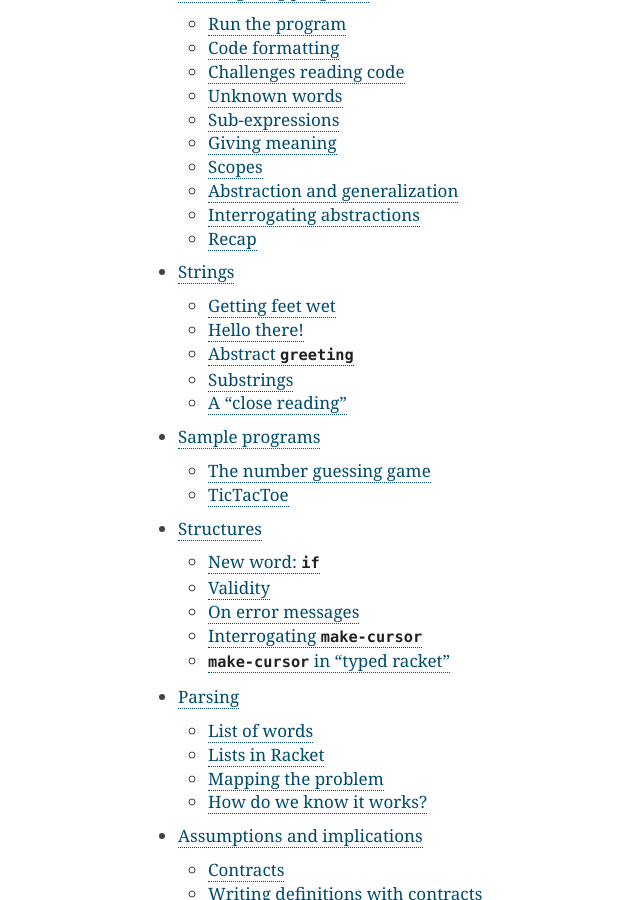
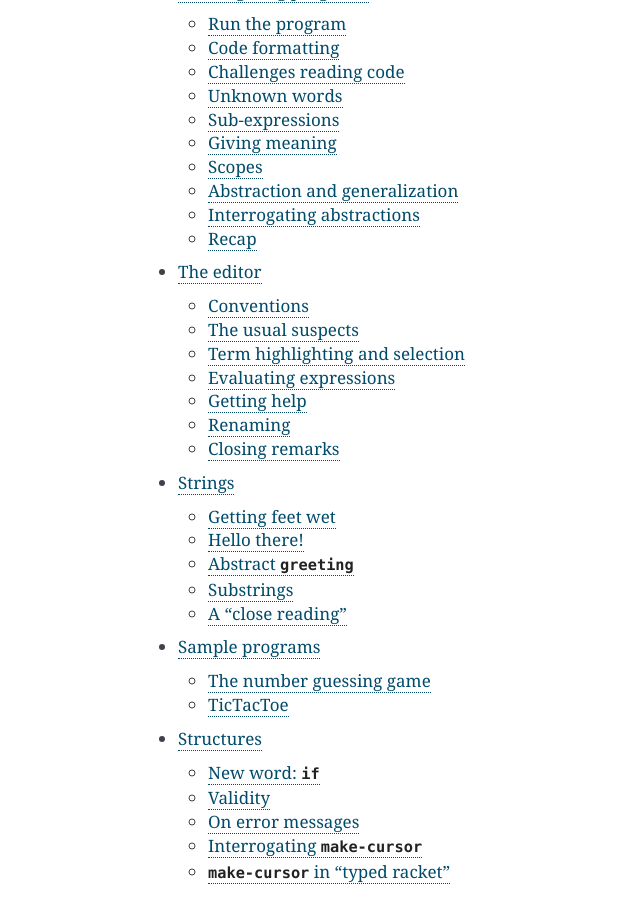
Before and after one commit to kreauniv/complit, a Sphinx documentation site: the page built from source/index.rst, in a window 1280 px wide and 900 px high, scrolled down 523 px. Shown: the whole window, without its empty margins (272-912 px from the left). Built offline with Sphinx 7.4.7, drawn with Linux system fonts in a browser that asks for light colours; some of the changed lines change nothing that is shown.

Commit message:
New section on editor

```diff
--- /dev/null
+++ b/source/editor.rst
@@ -0,0 +1,236 @@
+The editor
+==========
+
+The text editor plays an important role in the practice of computing, a role
+that often goes unrecognized in what goes for "computer science". When looking
+at programming as a literacy, the tools of the programmer also gain an
+importance, much like a type writer or a specific word processor will have a
+significance for a creative writer. We'll look at DrRacket's editor in the
+definitions and interactions windows a little so you can gain some familiarity
+with them.
+
+.. note:: There are also general purpose editors such as Vim, Emacs and (more
+   recently) Zed, which support multiple programming languages. For the purpose
+   of this course, we recommend you stick with DrRacket to avoid being distracted
+   by editor idiosyncrasies.
+
+Conventions
+-----------
+
+- We usually notate pressing the "Ctrl" key along with a letter, say, "x" as
+  ``C-x``. Here, we'll also use "C" to refer to the "Command" key on a Mac.
+- Similarly, we notate pressing the "Alt" key ("Option" on a Mac) with a letter "x"
+  as ``M-x`` where "M" stands for "Meta".
+- The shift key with a letter "x" will be notated as "S-x".
+- We'll write special keys like arrows, like ``<left>``, ``<up-arrow>`` and such.
+
+These may be combined. So ``M-C-x`` means "press the Alt key, the Ctrl key and then
+type the key ``x``".
+
+The usual suspects
+------------------
+
+Editor movements you're familiar with in other common editors also work in
+DrRacket. These include -
+
+- ``C-x`` is "Cut selected text"
+- ``C-c`` is "Copy selected text"
+- ``C-v`` is "Paste selected text"
+- ``<del>`` or ``<backspace>`` will delete the character immediately to the
+  left of the cursor, or the current selection if there is one.
+
+Term highlighting and selection
+-------------------------------
+
+Compound terms of the form ``(<term> <term> ...)`` can be "nested" within
+each other. So it is useful to know where a particular term ends if you're
+at a starting position, or vice versa.
+
+When your cursor position is just before the start of a compound term or just
+after the end of such a term, DrRacket will highlight the whole term. When you
+see the term being highlighted, you can then select it with a single key
+stroke. This highlighting is a very important clue for you since all valuable
+operations when working with programs work on whole terms, compound or simple.
+
+- ``M-S-<rightarrow>`` will select the highlighted term to the right of
+  the cursor, or the non-compound term immediately to its right.
+
+- Similarly ``M-S-<leftarrow>`` will operate on the highlighted term to the
+  left of the cursor, or the non-compound term immediately to its left.
+
+Non-compound terms like literals and identifiers will not be shown as
+highlighted.
+
+This highlighting and selection works the same way in the definitions window
+as well as in the interactions window.
+
+Sometimes you've broken sub-terms onto separate lines but not aligned them up
+in a legible manner. To do this, just select the term in the definitions window
+and press the ``<tab>`` key. In fact, you can select the entire contents of the
+window using ``C-a`` and press the ``<tab>`` key to align everything in the
+window. What this won't do for you is to break things up into lines, as how
+that is done is generally considered a "matter of taste".
+
+Evaluating expressions
+----------------------
+
+Getting DrRacket to tell you what an expression refers to is called
+"evaluation", for "finding out the value of". Remember that "value" is what we
+used to refer to a representation of a thing stored in computer memory. We've
+also said things like "identifiers refer to values".
+
+You do this by typing or pasting the term whose value you want to know, at
+the interaction window's "prompt" which looks like :hl`>`, and pressing the
+``<enter>`` key with your cursor at the end of the term. If your cursor happens
+to be somewhere in the middle of a term, then pressing ``<enter>`` will
+break the line at that point and create a multi-line term.
+
+If you want to evaluate the whole term in the interaction window prompt when
+your cursor is in the middle of the term somewhere other than at the end, you
+can just press ``M-<enter>``. The figures below show the various editing options.
+
+.. _fig-sb-unformatted-paste:
+
+.. figure:: images/sb-unformatted-paste.png
+   :align: center
+
+   When you copy a multi-line compound term from the definitions window
+   and paste it into the interactions window, it will appear literally as is
+   at first.
+
+.. _fig-sb-select-and-tab:
+
+.. figure:: images/sb-select-and-tab.png
+   :align: center
+
+   When you're in the situation of :numref:`fig-sb-unformatted-paste`, you can
+   select the whole term using ``M-S-<right>`` and press ``<tab>`` to properly
+   align the sub-terms as shown here.
+
+.. _fig-sb-eval-from-middle:
+
+.. figure:: images/sb-eval-from-middle.png
+   :align: center
+
+   In the interactions window, when you have an active expression at the prompt
+   and you want to evaluate it when your cursor is not at the end of the expression,
+   you can press ``M-<enter>``.
+
+.. _fig-sb-selected-subexpr:
+
+.. figure:: images/sb-selected-subexpr.png
+   :align: center
+
+   If you've already evaluated an expression in the interaction window and wish
+   to examine one of its sub-terms (a.k.a. sub-expressions), you can select the
+   sub-term and press ``M-<enter>`` to bring it into the active prompt.
+   Pressing ``<enter>`` again will evaluate just that term. This is a short cut
+   for copying that selection and pasting it into the active prompt using ``C-c
+   C-v``.
+
+To recall the earlier evaluated term in the interaction window, press the
+``<Esc>`` key followed by ``p``. We will write this as ``<Esc> p``, which means
+"press and release ``<Esc>`` and then press and release ``p``". [#hyphen]_ You
+can step back into the history by pressing ``<Esc> p`` as many times as you
+need. Analogously, pressing ``<Esc> n`` will get you the "next" expression in
+the evaluation sequence. Using these two, therefore, you can "walk" up and down
+the history of expressions you've evaluated at the interaction prompt.
+
+Getting help
+------------
+
+DrRacket's definitions window facilities provide access to documentation pertaining
+to identifiers provided by packages. With your edit cursor positioned on such an
+identifier (say ``define``), point your mouse at the top right corner of the
+definitions window to have a panel open up with information that *reminds* you
+how to use ``define``. To read its full documentation, you can then click the
+`read more ... <def_>`_ link within the pane.
+
+.. _fig-triangle-popup:
+
+.. figure:: images/triangle-docs1.png
+   :align: center
+
+   The usage and contracts are displayed in the reminder in the popup panel.
+   Here you see the panel for ``2htdp/image`` package's ``triangle``.
+
+.. figure:: images/triangle-docs2.png
+   :align: center
+
+   When you click the `read more ... <tri_>`_ link in the
+   :numref:`fig-triangle-popup`, you're taken to the page contents shown here.
+   In the documentation, you'll not only find the argument and result
+   "contracts" that the usage must meet / can expect.
+
+.. _tri: https://docs.racket-lang.org/teachpack/2htdpimage.html#%28def._%28%28lib._2htdp%2Fimage..rkt%29._triangle%29%29
+.. _def: https://docs.racket-lang.org/reference/define.html#%28form._%28%28lib._racket%2Fprivate%2Fbase..rkt%29._define%29%29
+
+
+Renaming
+--------
+
+You've seen DrRacket draw arrows from the definition context of an identifier
+to its use context. This means it keeps track of each group of identifiers
+which share a definition context. Even when you use the same name in a different
+context, Racket treats them as different (and so would any programming language).
+
+Therefore if you want to give a different and more meaningful name for an identifier
+in a given context, you'd want to change all of its occurrences only in that
+context, without changing it in any other context where the same word might've been
+used to mean something else.
+
+To do such a context aware renaming, right-click on the identifier and select "Rename".
+
+.. figure:: images/identifiers-and-their-contexts.png
+   :align: center
+
+   The first occurrence of ``colour`` is "local" to the context introduced
+   by the ``front`` abstraction. [#oval]_ The identifiers that are its
+   "arguments" take meaning only within the expression contained in the
+   ``(define ...)`` term.
+
+.. figure:: images/renaming-an-identifier.png
+   :align: center
+
+   The right-click menu (a.k.a. context menu) on an identifier presents an item
+   called "Rename" that lets you rename the identifier in the context of the
+   identifier at the clicked position. This isn't a plain textual "find and
+   replace" operation as it is context aware and helps you clarify your program
+   by choosing good names.
+
+Closing remarks
+---------------
+
+As noted at the start, the editor plays a role in gaining a visceral feel for
+programs you work on. From a situated cognition perspective, one might say the
+editor participates in the construction of your mental models of a program as
+you go further in your journey, and the tool becomes an extension of your
+thinking over time. It is for this reason that programmers gravitate towards
+and stick with their "favourite" editors over their careers.
+
+We use DrRacket in this course for its pedagogical design value. Few editors
+are deeply integrated with the semantics of programming languages, and they
+rely on various "plugins" to support such features. Some good ones that have
+stood the test of time are Emacs_, Vim_ (Neovim_). A relatively recent entrant
+that has gained wide adoption due to its flexibility and extension ecosystem is
+`Visual Studio Code`_. Of these, Emacs_ is legendary for its extensive support
+for not just editing Common Lisp programs, but also directly working with the
+live environments deployed programs. This was possible because Emacs_ is itself
+programmable in `Emacs LiSP`_.
+
+So take every opportunity to get familiar with the editor as you progress
+through this course.
+
+
+.. _Emacs LiSP: https://en.wikipedia.org/wiki/Emacs_Lisp
+.. _Emacs: https://www.gnu.org/software/emacs/
+.. _Vim: https://www.vim.org/
+.. _Neovim: https://neovim.io/
+.. _Visual Studio Code: https://code.visualstudio.com
+
+.. [#hyphen] If we had written it as ``<Esc>-p`` we would've meant "press and
+   hold ``<Esc>``, then press ``p`` and release both of them".
+
+.. [#oval] DrRacket draws an oval around the ``'brown`` to tell you that the
+   value is not being used because the second ``colour`` is not referenced
+   anywhere.
--- a/source/index.rst
+++ b/source/index.rst
@@ -10,6 +10,7 @@
    intro
    words
    interrogation
+   editor
    strings
    sample-programs
    structures
```
Also changed, not shown: source/images/gren-code.png (added), source/images/gren-error.png (added), source/images/identifiers-and-their-contexts.png (added), source/images/renaming-an-identifier.png (added), source/images/sb-eval-from-middle.png (added), source/images/sb-select-and-tab.png (added), source/images/sb-selected-subexpr.png (added), source/images/sb-unformatted-paste.png (added), source/images/stumps-and-bales.png (added).
